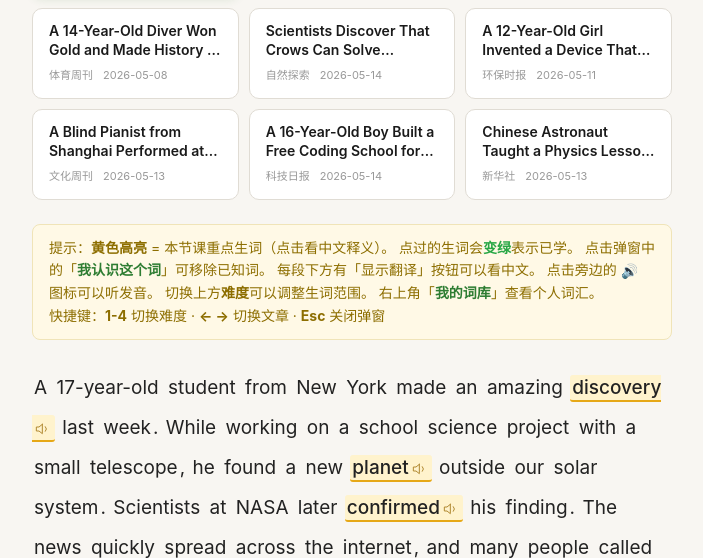
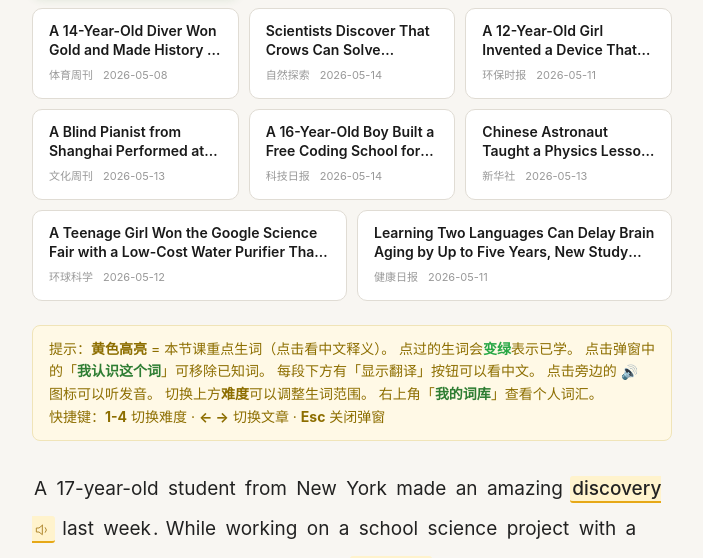
Before and after one commit to jxitc/vocab, a Flask app: page / in a window 1280 px wide. Shown: the part 371-929 px from the top of the page, without its empty margins (288-991 px from the left). Run offline with Flask 3, Linux system fonts and the light colour scheme.

Commit message:
Iter 19: 2 more articles (11 total) + word bank search filter
Co-Authored-By: Claude Opus 4.7 <noreply@anthropic.com>

```diff
--- a/src/sample_articles.json
+++ b/src/sample_articles.json
@@ -223,5 +223,55 @@
         "translation": "这堂太空课是中国持续激励下一代科学家和工程师的努力的一部分。超过6000万学生观看了直播，相关话题在社交媒体上的浏览量超过5亿次。王宇航员在结束时说：'我在你们这个年纪的时候，抬头看星星，梦想着触摸它们。今天，你们从一颗漂浮在星空中的教室里仰望星空。想象一下，当你们长大后会取得什么样的成就。'"
       }
     ]
+  },
+  {
+    "id": 9,
+    "title": "A Teenage Girl Won the Google Science Fair with a Low-Cost Water Purifier That Uses Sunlight",
+    "source": "环球科学",
+    "url": "",
+    "date": "2026-05-12",
+    "paragraphs": [
+      {
+        "text": "A 15-year-old girl from India has won the top prize at this year's Google Science Fair for creating a water purification device that costs less than five dollars to build. The device, which she named 'SunPure,' uses sunlight and a few simple materials to turn dirty water into clean drinking water in just two hours. Her invention could help millions of people in developing countries who lack access to clean water.",
+        "translation": "一名15岁的印度女孩因发明了一款造价不到5美元的水净化装置而赢得了今年谷歌科学博览会的大奖。她将这个装置命名为'SunPure'，它利用阳光和几种简单材料在短短两小时内将脏水变成干净的饮用水。她的发明可以帮助发展中国家数百万缺乏清洁饮用水的人。"
+      },
+      {
+        "text": "The idea came to her when she visited her grandmother in a rural village where people had to walk three kilometers every day to collect water from a river. The river water was often contaminated and caused many health problems. She started experimenting with different materials in her family's small kitchen, using old plastic bottles, sand, charcoal, and a special type of glass that focuses sunlight to kill harmful bacteria.",
+        "translation": "这个想法是在她去一个农村看望祖母时产生的，那里的人们每天要走三公里去河里取水。河水经常被污染，导致许多健康问题。她开始在家中的小厨房里用不同的材料进行实验，使用旧塑料瓶、沙子、木炭和一种能聚焦阳光以杀死有害细菌的特殊玻璃。"
+      },
+      {
+        "text": "What makes her design special is that it does not need electricity, batteries, or expensive filters. It works entirely on solar power and natural materials that can be found almost anywhere. Independent tests showed that the SunPure device can remove more than 99% of harmful bacteria from contaminated water. A panel of judges described her work as 'remarkable in its simplicity and potential for global impact.'",
+        "translation": "她的设计特别之处在于不需要电、电池或昂贵的过滤器。它完全依靠太阳能和几乎在任何地方都能找到的天然材料。独立测试表明，SunPure装置可以去除污水中超过99%的有害细菌。评审团称她的工作是'以其简洁性和潜在的全球影响而引人注目'。"
+      },
+      {
+        "text": "Now she plans to use the prize money to build 1,000 SunPure units and distribute them to villages in need across India. Several international organizations have also offered to help her scale up the production. 'I did not want to just read about water problems in a textbook and feel sad about them,' she said during her acceptance speech. 'I wanted to do something real that could actually change people's lives. Every child deserves clean water, and every child can be a scientist.'",
+        "translation": "现在，她计划用奖金制造1000个SunPure装置，并将它们分发给印度各地有需要的村庄。几个国际组织也表示愿意帮助她扩大生产规模。她在获奖演讲中说：'我不想只是在课本上读到水问题然后感到难过，我想做一些真正能改变人们生活的实事。每个孩子都应该拥有干净的水，每个孩子都可以成为科学家。'"
+      }
+    ]
+  },
+  {
+    "id": 10,
+    "title": "Learning Two Languages Can Delay Brain Aging by Up to Five Years, New Study Finds",
+    "source": "健康日报",
+    "url": "",
+    "date": "2026-05-11",
+    "paragraphs": [
+      {
+        "text": "A major new study published in the journal 'Neurology' has found that people who speak two or more languages regularly may experience slower brain aging and a delay in the onset of memory problems by up to five years. Researchers followed more than 1,200 people over a period of twenty years, testing their memory, attention, and problem-solving abilities at regular intervals.",
+        "translation": "发表在《神经学》期刊上的一项重大新研究发现，经常使用两种或以上语言的人大脑衰老速度更慢，记忆问题的出现可能推迟多达五年。研究人员在二十年间跟踪了1200多人，定期测试他们的记忆力、注意力和解决问题的能力。"
+      },
+      {
+        "text": "The study found that bilingual individuals performed significantly better on cognitive tests, especially in areas of attention control and task switching. The researchers believe that constantly managing two languages — choosing the right word in the right language and suppressing the other — acts like a daily workout for the brain. This mental exercise strengthens the brain's executive function, which is responsible for planning, focusing, and making decisions.",
+        "translation": "研究发现，双语者在认知测试中表现显著更好，特别是在注意力控制和任务切换方面。研究人员认为，不断管理两种语言——选择正确的语言中的正确词汇并抑制另一种语言——就像每天对大脑进行锻炼。这种心理锻炼加强了大脑的执行功能，该功能负责计划、专注和决策。"
+      },
+      {
+        "text": "Interestingly, the protective effect was found regardless of when the second language was learned. People who learned a second language in childhood benefited, but so did those who started learning in their forties or fifties. The key factor seemed to be regular use of both languages, not the age at which learning began. This is encouraging news for adults who might think it is too late to start learning a new language.",
+        "translation": "有趣的是，无论第二语言是什么时候学的，都发现了这种保护效应。童年时期学习第二语言的人受益，但四五十岁才开始学习的人也受益。关键因素似乎是经常使用两种语言，而不是开始学习的年龄。这对那些可能认为现在开始学习新语言为时已晚的成年人来说是个令人鼓舞的消息。"
+      },
+      {
+        "text": "The lead researcher noted that language learning combines several brain-healthy activities into one: memorization, pattern recognition, sound processing, and social interaction. 'It is never too late to start,' she emphasized. 'Even modest progress in a new language can provide meaningful cognitive benefits. You do not need to become perfectly fluent — the learning process itself is what protects your brain.'",
+        "translation": "首席研究员指出，语言学习将几种有益大脑健康的活动合为一体：记忆、模式识别、声音处理和社交互动。她强调：'开始学习永远不会太晚。即使是新语言中的适度进步也能提供有意义的认知益处。你不需要变得完全流利——学习过程本身就是在保护你的大脑。'"
+      }
+    ]
   }
 ]
--- a/src/server.py
+++ b/src/server.py
@@ -1,5 +1,5 @@
 """
-Vocab in News - Web Server (Iteration 18)
+Vocab in News - Web Server (Iteration 19)
 Flask app serving interactive article reading page with
 word annotation, paragraph-level Chinese translations,
 multiple difficulty levels, and multiple articles.
```
Also changed, not shown: docs/running-log.md (+7 -0 lines), src/templates/index.html (+77 -0 lines).
